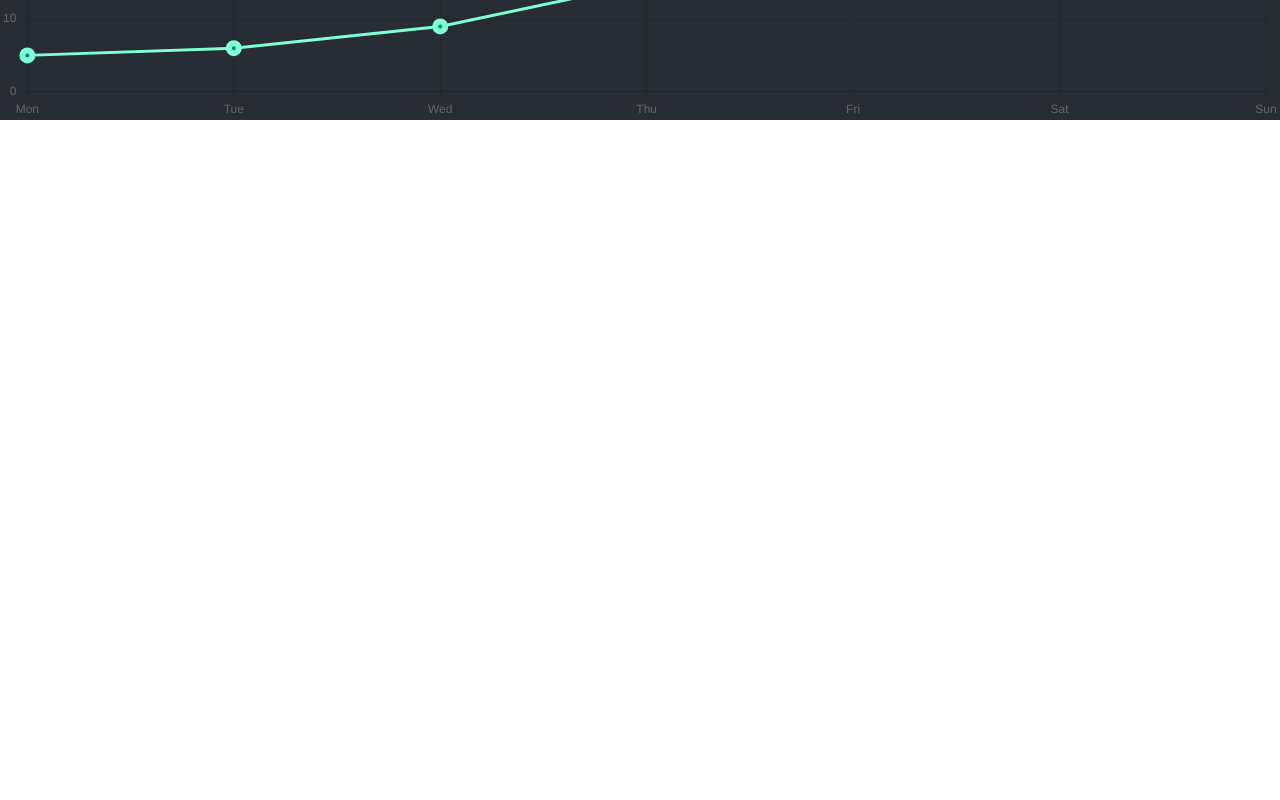
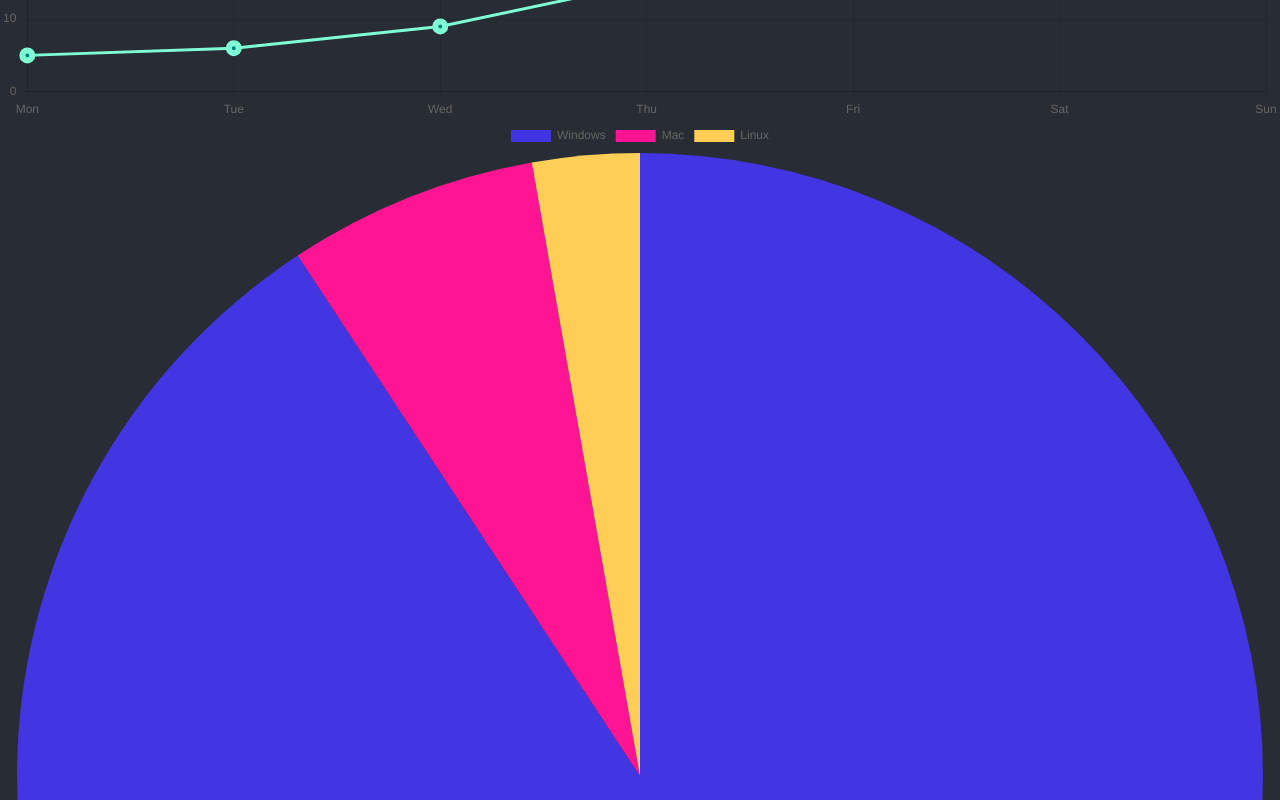
Before and after one commit to s-yoshiii/chartjs-tutrial, a React (Create React App) app: page / in a window 1280 px wide. Shown: the part 520-1320 px from the top of the page. Before the commit the page ends 800 px from the top, so only its background shows below. Built offline with nearby package versions, Linux system fonts and the light colour scheme.

Commit message:
Pie Chart

```diff
--- a/src/App.tsx
+++ b/src/App.tsx
@@ -1,11 +1,13 @@
 import React from "react";
 import "./App.css";
 import LinePlot from "./components/LinePlot";
+import PiePlot from "./components/PiePlot";
 
 function App() {
   return (
     <div className="App">
       <LinePlot />
+      <PiePlot />
     </div>
   );
 }
--- /dev/null
+++ b/src/components/PiePlot.tsx
@@ -0,0 +1,25 @@
+import React, { FC } from "react";
+import { Pie, Doughnut } from "react-chartjs-2";
+import { Chart, registerables } from "chart.js";
+Chart.register(...registerables);
+const data = {
+  labels: ["Windows", "Mac", "Linux"],
+  datasets: [
+    {
+      data: [98, 7, 3],
+      backgroundColor: ["#4136e1", "#ff1493", "#ffce56"],
+      hoverBackgroundColor: ["#36a2eb", "#ff6384", "#ffce56"],
+      borderColor: ["transparent", "transparent", "transparent"],
+    },
+  ],
+};
+const PiePlot: FC = () => {
+  return (
+    <div>
+      <Pie data={data} />
+      <Doughnut data={data} />
+    </div>
+  );
+};
+
+export default PiePlot;
```
